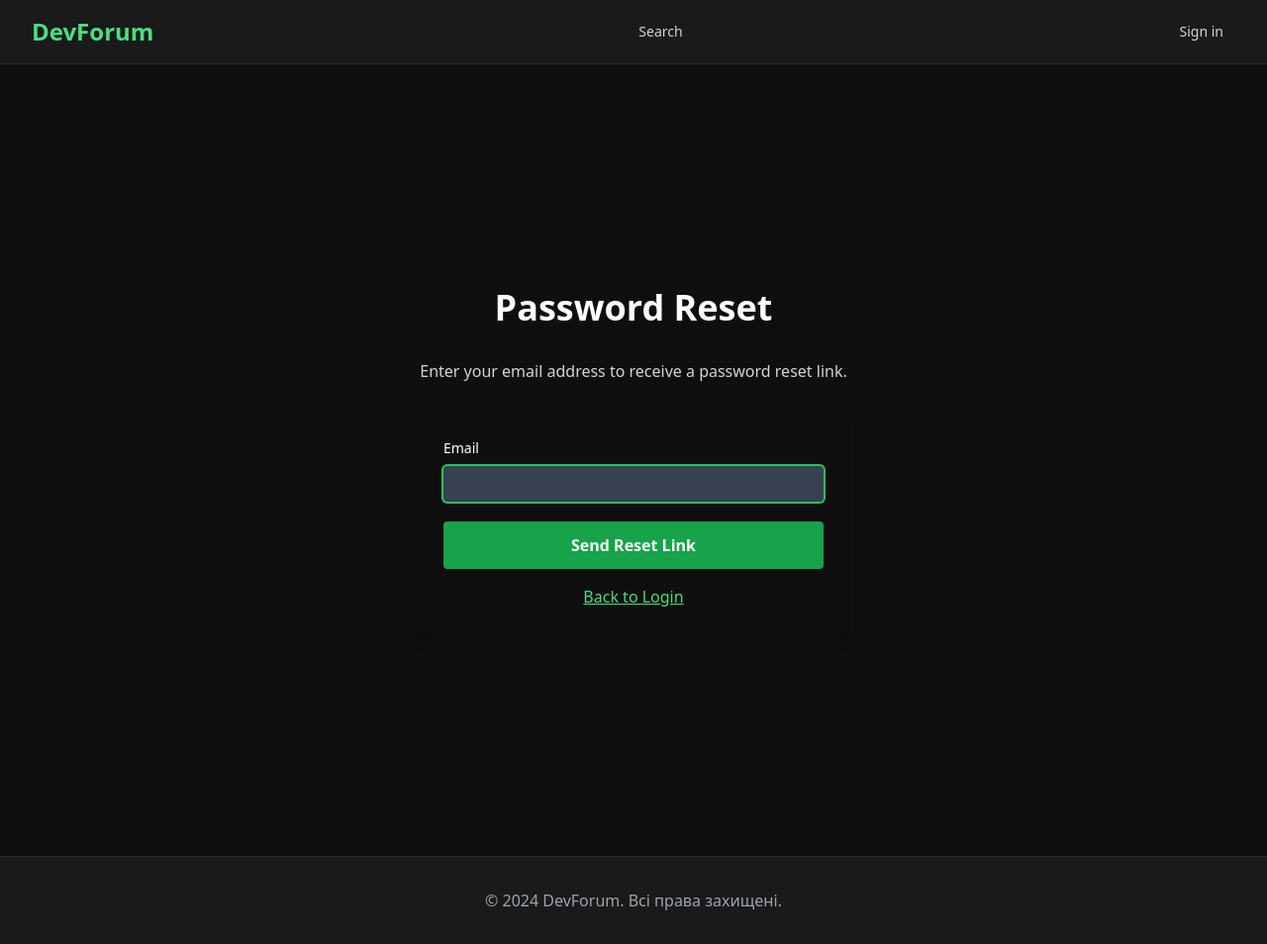
After one commit to nskywalker1/it-forum, a Django app: page /users/password-reset/ in a window 1280 px wide. The commit adds this page. Shown: the whole page at 99% size. Run offline with Django 5.2, Linux system fonts and the light colour scheme; parts of the project's set-up code (start-up, migrations or seed data) failed here and were passed over; some libraries are stand-ins or nearby versions.

Commit message:
add reset password

```diff
--- a/itforum/settings.py
+++ b/itforum/settings.py
@@ -18,6 +18,7 @@ INSTALLED_APPS = [
     "django.contrib.contenttypes",
     "django.contrib.sessions",
     "django.contrib.messages",
+    'django.contrib.sites',
     "django.contrib.staticfiles",
     "users",
     "django_celery_results",
@@ -110,3 +111,4 @@ EMAIL_HOST_USER = os.getenv("EMAIL_HOST_USER")
 EMAIL_HOST_PASSWORD = os.getenv("EMAIL_HOST_PASSWORD")
 DEFAULT_FROM_EMAIL = os.getenv("DEFAULT_FROM_EMAIL")
 SITE_URL = 'http://127.0.0.1:8000'
+SITE_ID = 1
--- a/main/models.py
+++ b/main/models.py
@@ -32,6 +32,7 @@ class Post(models.Model):
     def total_comments(self):
         return self.comments.count()
 
+
 class Like(models.Model):
     user = models.ForeignKey(User, on_delete=models.CASCADE)
     post = models.ForeignKey(Post, on_delete=models.CASCADE, related_name="likes")
--- a/main/views.py
+++ b/main/views.py
@@ -23,6 +23,8 @@ def post_detail(request, post_id):
     comments = post.comments.filter(parent__isnull=True)
 
     if request.method == "POST":
+        if not request.user.is_authenticated:
+            return redirect('users:login')
         form = CommentForm(request.POST)
         if form.is_valid():
             parent_id = request.POST.get("parent_id")
@@ -66,6 +68,7 @@ def post_create(request):
     return render(request, "main/create_post.html", {"form": form})
 
 
+@login_required(login_url="users:login")
 def toggle_like(request, post_id):
     post = get_object_or_404(Post, id=post_id)
     like, created = Like.objects.get_or_create(user=request.user, post=post)
--- a/users/forms.py
+++ b/users/forms.py
@@ -28,7 +28,7 @@ class UserRegistrationForm(UserCreationForm):
             field = self.fields[field_name]
             existing_classes = field.widget.attrs.get("class", "")
             field.widget.attrs["class"] = (
-                existing_classes + " " + common_classes
+                    existing_classes + " " + common_classes
             ).strip()
 
             placeholders = {
@@ -57,7 +57,7 @@ class UserLoginForm(forms.Form):
             field = self.fields[field_name]
             existing_classes = field.widget.attrs.get("class", "")
             field.widget.attrs["class"] = (
-                existing_classes + " " + common_classes
+                    existing_classes + " " + common_classes
             ).strip()
 
             placeholders = {
@@ -90,7 +90,7 @@ class UserForm(forms.ModelForm):
             field = self.fields[field_name]
             existing_classes = field.widget.attrs.get("class", "")
             field.widget.attrs["class"] = (
-                existing_classes + " " + common_classes
+                    existing_classes + " " + common_classes
             ).strip()
 
             placeholders = {
@@ -164,3 +164,47 @@ class ProfileForm(forms.ModelForm):
     class Meta:
         model = Profile
         fields = ["avatar", "bio", "github", "telegram", "youtube", "linkedin", "tags"]
+
+
+class PasswordResetRequestForm(forms.Form):
+    email = forms.EmailField(
+        label="Email",
+        max_length=66,
+        widget=forms.EmailInput(attrs={
+            "class": """w-full px-3 py-2 bg-gray-800 border border-gray-600
+                        rounded-md text-white placeholder-gray-400
+                        focus:outline-none focus:ring-2 focus:ring-green-500 focus:border-transparent""",
+            "placeholder": "Your email",
+        })
+    )
+
+
+from django import forms
+
+
+class PasswordResetConfirmForm(forms.Form):
+    new_password1 = forms.CharField(
+        widget=forms.PasswordInput(attrs={
+            "class": """w-full px-3 py-2 bg-gray-800 border border-gray-600
+                        rounded-md text-white placeholder-gray-400
+                        focus:outline-none focus:ring-2 focus:ring-green-500 focus:border-transparent""",
+            "placeholder": "Your password",
+        })
+    )
+
+    new_password2 = forms.CharField(
+        widget=forms.PasswordInput(attrs={
+            "class": """w-full px-3 py-2 bg-gray-800 border border-gray-600
+                        rounded-md text-white placeholder-gray-400
+                        focus:outline-none focus:ring-2 focus:ring-green-500 focus:border-transparent""",
+            "placeholder": "Confirm your password",
+        })
+    )
+
+    def clean(self):
+        cleaned_data = super().clean()
+        new_password1 = cleaned_data.get("new_password1")
+        new_password2 = cleaned_data.get("new_password2")
+        if new_password1 and new_password2 and new_password1 != new_password2:
+            raise forms.ValidationError("Passwords don't match")
+        return cleaned_data
--- a/users/templates/users/login.html
+++ b/users/templates/users/login.html
@@ -36,6 +36,8 @@
                             {{ form.password.label }}
                         </label>
                         {{ form.password }}
+                        <a href="{% url 'users:password_reset_request' %}"
+                           class="font-medium text-green-400 hover:text-green-300">Forgot password?</a>
                         {% if form.password.errors %}
                             <p class="text-red-500 text-xs mt-1">
                                 {{ form.password.errors.0 }}
--- /dev/null
+++ b/users/templates/users/password_reset_request.html
@@ -0,0 +1,49 @@
+{% extends 'base.html' %}
+{% block title %}Password Reset{% endblock %}
+
+{% block content %}
+    <main class="flex flex-col items-center justify-center min-h-screen py-12 px-4 sm:px-6 lg:px-8 text-white">
+        <div class="w-full max-w-md space-y-8">
+            <h1 class="text-4xl font-bold text-center mb-4">Password Reset</h1>
+            <p class="text-center mb-6 text-gray-300">Enter your email address to receive a password reset link.</p>
+
+            {% if messages %}
+                <div class="mb-4">
+                    {% for message in messages %}
+                        <div class="p-2 mb-2 rounded {{ message.tags }} bg-red-600 text-white">
+                            {{ message }}
+                        </div>
+                    {% endfor %}
+                </div>
+            {% endif %}
+
+            <form method="post" class="rounded px-8 py-6 shadow-lg" novalidate>
+                {% csrf_token %}
+                <div class="mb-5">
+                    <label for="{{ form.email.id_for_label }}" class="block text-sm font-medium mb-2">Email</label>
+                    <input
+                            type="email"
+                            name="{{ form.email.name }}"
+                            id="{{ form.email.id_for_label }}"
+                            value="{{ form.email.value|default_if_none:'' }}"
+                            class="appearance-none rounded w-full py-2 px-3 leading-tight bg-gray-700 text-white focus:outline-none focus:ring-2 focus:ring-green-500"
+                            required
+                            autocomplete="email"
+                            autofocus
+                    >
+                    {% if form.email.errors %}
+                        <p class="text-red-500 text-xs italic mt-2">{{ form.email.errors }}</p>
+                    {% endif %}
+                </div>
+                <button type="submit"
+                        class="w-full bg-green-600 hover:bg-green-700 font-semibold py-3 rounded shadow text-white transition-colors">
+                    Send Reset Link
+                </button>
+                <a href="{% url 'users:login' %}"
+                   class="block mt-4 text-center text-green-400 hover:text-green-600 underline">
+                    Back to Login
+                </a>
+            </form>
+        </div>
+    </main>
+{% endblock %}
--- a/users/urls.py
+++ b/users/urls.py
@@ -10,4 +10,8 @@ urlpatterns = [
     path("profile/", views.my_profile_redirect, name="my_profile"),
     path("profile/<int:pk>/", views.profile, name="profile"),
     path("profile/edit/", views.profile_edit, name="profile_edit"),
+    path('password-reset/', views.password_reset_request,
+         name='password_reset_request'),
+    path('password-reset/<uidb64>/<token>/', views.password_reset_confirm,
+         name='password_reset_confirm'),
 ]
--- a/users/views.py
+++ b/users/views.py
@@ -2,14 +2,19 @@ from django.core.paginator import Paginator
 from django.http import HttpResponseForbidden, JsonResponse
 from django.shortcuts import render, redirect, get_object_or_404
 from django.template.loader import render_to_string
+from pyexpat.errors import messages
+from django.contrib.auth.tokens import default_token_generator
+from django.utils.http import urlsafe_base64_decode
+from django.utils.encoding import force_str
 
 from main.models import Post
-
-from .forms import UserLoginForm, UserRegistrationForm, ProfileForm, UserForm
+from django.contrib import messages
+from .forms import UserLoginForm, UserRegistrationForm, ProfileForm, UserForm, PasswordResetRequestForm, \
+    PasswordResetConfirmForm
 from django.contrib.auth import login, authenticate, logout
 from django.contrib.auth.decorators import login_required
 from .models import User, Profile
-from .tasks import send_welcome_email
+from .tasks import send_welcome_email, send_password_reset_email
 
 
 def user_register(request):
@@ -21,7 +26,6 @@ def user_register(request):
             user = form.save(commit=False)
             user.save()
             Profile.objects.create(user=user)
-            login(request, user)
             send_welcome_email.delay(user.email, user.username)
             return redirect("main:home")
     else:
@@ -48,7 +52,6 @@ def user_login(request):
     return render(request, "users/login.html", {"form": form})
 
 
-@login_required(login_url="users:login")
 def profile(request, pk):
     profile_user = get_object_or_404(User, pk=pk)
     posts = Post.objects.filter(author=profile_user).order_by("-created_at")
@@ -83,6 +86,7 @@ def my_profile_redirect(request):
     return redirect("users:profile", pk=request.user.pk)
 
 
+@login_required(login_url="users:login")
 def profile_edit(request):
     user = request.user
     profile = user.profile
@@ -106,6 +110,50 @@ def profile_edit(request):
     )
 
 
+def password_reset_request(request):
+    if request.user.is_authenticated:
+        return redirect("main:home")
+    if request.method == "POST":
+        form = PasswordResetRequestForm(request.POST)
+        if form.is_valid():
+            email = form.cleaned_data["email"]
+            user = User.objects.filter(email=email).first()
+            if user:
+                send_password_reset_email.delay(email, user.pk)
+                return render(request, 'users/password_reset_done.html')
+            else:
+                messages.warning(request, "No account found with this email.")
+        else:
+            messages.error(request, "Please enter a valid email address.")
+    else:
+        form = PasswordResetRequestForm()
+    return render(request, 'users/password_reset_request.html', {'form': form})
+
+
+def password_reset_confirm(request, uidb64, token):
+    if request.user.is_authenticated:
+        return redirect("main:home")
+    try:
+        uid = force_str(urlsafe_base64_decode(uidb64))
+        user = User.objects.get(pk=uid)
+    except (TypeError, ValueError, OverflowError, User.DoesNotExist):
+        user = None
+
+    if user is not None and default_token_generator.check_token(user, token):
+        if request.method == 'POST':
+            form = PasswordResetConfirmForm(request.POST)
+            if form.is_valid():
+                user.set_password(form.cleaned_data['new_password1'])
+                user.save()
+                messages.success(request, "Your password has been reset successfully.")
+                return render(request, 'users/password_reset_complete.html')
+        else:
+            form = PasswordResetConfirmForm()
+        return render(request, 'users/password_reset_confirm.html', {'form': form, 'validlink': True})
+    else:
+        return render(request, 'users/password_reset_confirm.html', {'validlink': False})
+
+
 def user_logout(request):
     logout(request)
     return redirect("users:login")
```
Also changed, not shown: users/tasks.py (+50 -1 lines), users/templates/users/password_reset_complete.html (added, +7 -0 lines), users/templates/users/password_reset_confirm.html (added, +58 -0 lines), users/templates/users/password_reset_done.html (added, +9 -0 lines), users/migrations/0011_alter_user_is_active.py (added), users/migrations/0012_alter_user_is_active.py (added), 1 other file.
